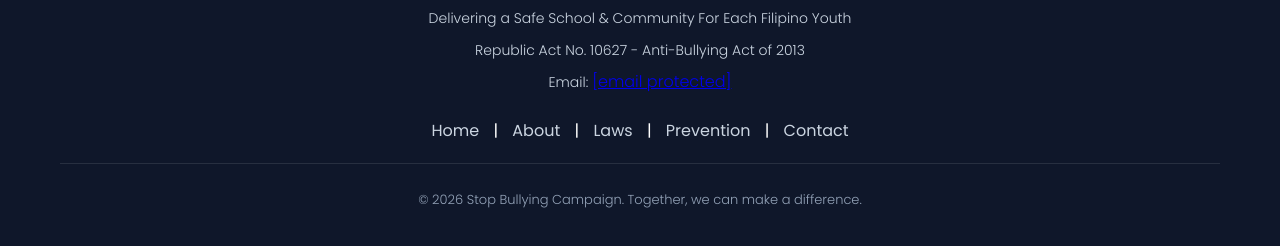
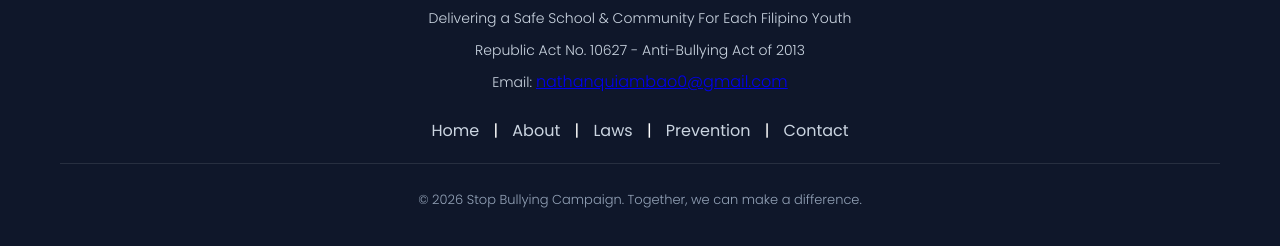
Before and after one commit to Simpledog1/Anti-Bullying-Website, a plain HTML site: page laws.html in a window 1280 px wide. Shown: the part 2877-3123 px from the top of the page. Drawn offline with Linux system fonts and the light colour scheme.

Commit message:
Update laws.html

```diff
--- a/laws.html
+++ b/laws.html
@@ -119,7 +119,7 @@
         <h3>Stop Bullying Philippines</h3>
         <p>Delivering a Safe School & Community For Each Filipino Youth</p>
         <p>Republic Act No. 10627 - Anti-Bullying Act of 2013</p>
-        <p>Email: <a href="/cdn-cgi/l/email-protection#355b54415d545b44405c545857545a05755258545c591b565a58"><span class="__cf_email__" data-cfemail="731d12071b121d02061a121e11121c4333141e121a1f5d101c1e">[email&#160;protected]</span></a></p>
+        <p>Email: <a href="mailto:nathanquiambao0@gmail.com">nathanquiambao0@gmail.com</a></p>
         <div class="footer-nav">
             <a href="index.html">Home</a> |
             <a href="about.html">About</a> |
@@ -165,6 +165,7 @@
 </script>
 
 <!-- Javascript for Toggle Menu -->
+
 <script>
     var navLinks = document.getElementById("navLinks");
 
```
